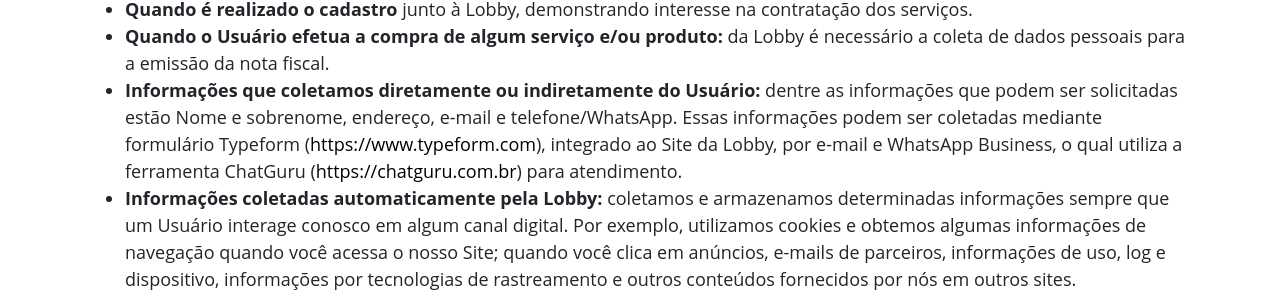
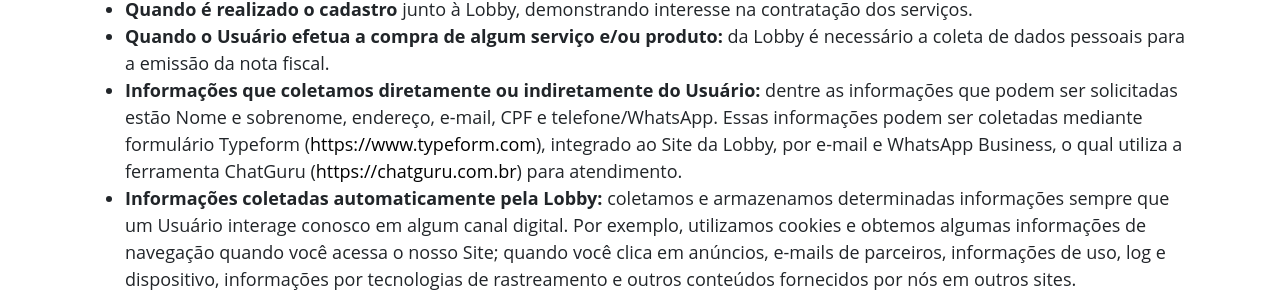
Before and after one commit to lobby-tech/lobby.tech, a Jekyll site: the page built from politica-de-privacidade/index.html, in a window 1280 px wide and 900 px high, scrolled down 1479 px. Shown: the part 182-482 px from the top of the window. Built offline with Jekyll 4.4.1, drawn with Linux system fonts in a browser that asks for light colours; a script that is not in the unit is left out; some of the changed text lies outside the part shown.

Commit message:
Added CPF in the privacy policy

```diff
--- a/politica-de-privacidade/index.html
+++ b/politica-de-privacidade/index.html
@@ -51,7 +51,7 @@
       <ul>
         <li><b>Quando é realizado o cadastro</b> junto à Lobby, demonstrando interesse na contratação dos serviços.</li>
         <li><b>Quando o Usuário efetua a compra de algum serviço e/ou produto:</b> da Lobby é necessário a coleta de dados pessoais para a emissão da nota fiscal.</li>
-        <li><b>Informações que coletamos diretamente ou indiretamente do Usuário:</b> dentre as informações que podem ser solicitadas estão Nome e sobrenome, endereço, e-mail e telefone/WhatsApp. Essas informações podem ser coletadas mediante formulário Typeform (<a href="https://www.typeform.com">https://www.typeform.com</a>), integrado ao Site da Lobby, por e-mail e WhatsApp Business, o qual utiliza a ferramenta ChatGuru (<a href="https://chatguru.com.br">https://chatguru.com.br</a>) para atendimento.</li>
+        <li><b>Informações que coletamos diretamente ou indiretamente do Usuário:</b> dentre as informações que podem ser solicitadas estão Nome e sobrenome, endereço, e-mail, CPF e telefone/WhatsApp. Essas informações podem ser coletadas mediante formulário Typeform (<a href="https://www.typeform.com">https://www.typeform.com</a>), integrado ao Site da Lobby, por e-mail e WhatsApp Business, o qual utiliza a ferramenta ChatGuru (<a href="https://chatguru.com.br">https://chatguru.com.br</a>) para atendimento.</li>
         <li><b>Informações coletadas automaticamente pela Lobby:</b> coletamos e armazenamos determinadas informações sempre que um Usuário interage conosco em algum canal digital. Por exemplo, utilizamos cookies e obtemos algumas informações de navegação quando você acessa o nosso Site; quando você clica em anúncios, e-mails de parceiros, informações de uso, log e dispositivo, informações por tecnologias de rastreamento e outros conteúdos fornecidos por nós em outros sites.</li>
       </ul>
       <p>2.2. O Usuário pode, a qualquer momento, bloquear algumas destas tecnologias para coleta automática de dados através do seu navegador. No entanto, caso essa configuração seja implementada, é possível que algumas das funções oferecidas pelo Site deixem de funcionar corretamente.</p>
```
Also changed, not shown: other parts of politica-de-privacidade/index.html (+1 -1 lines).
